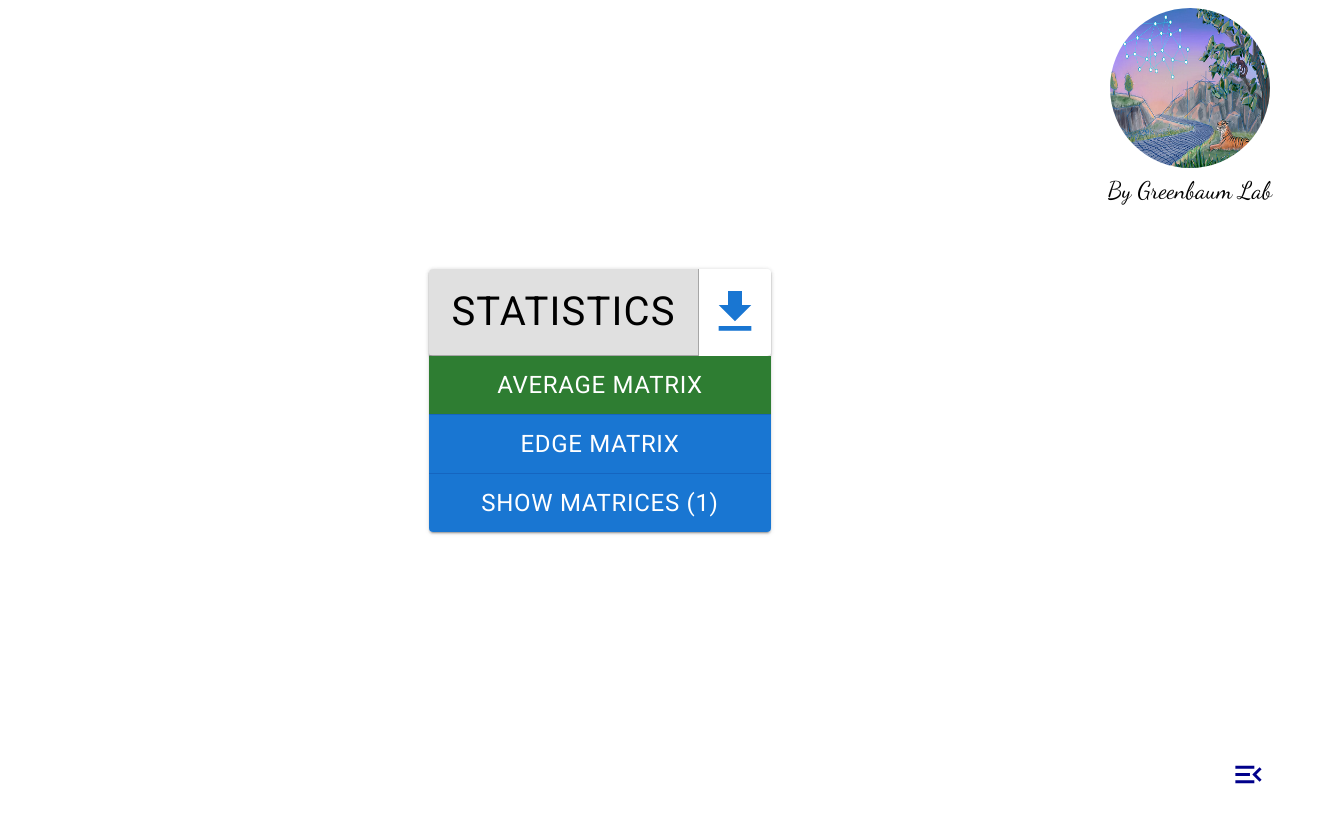
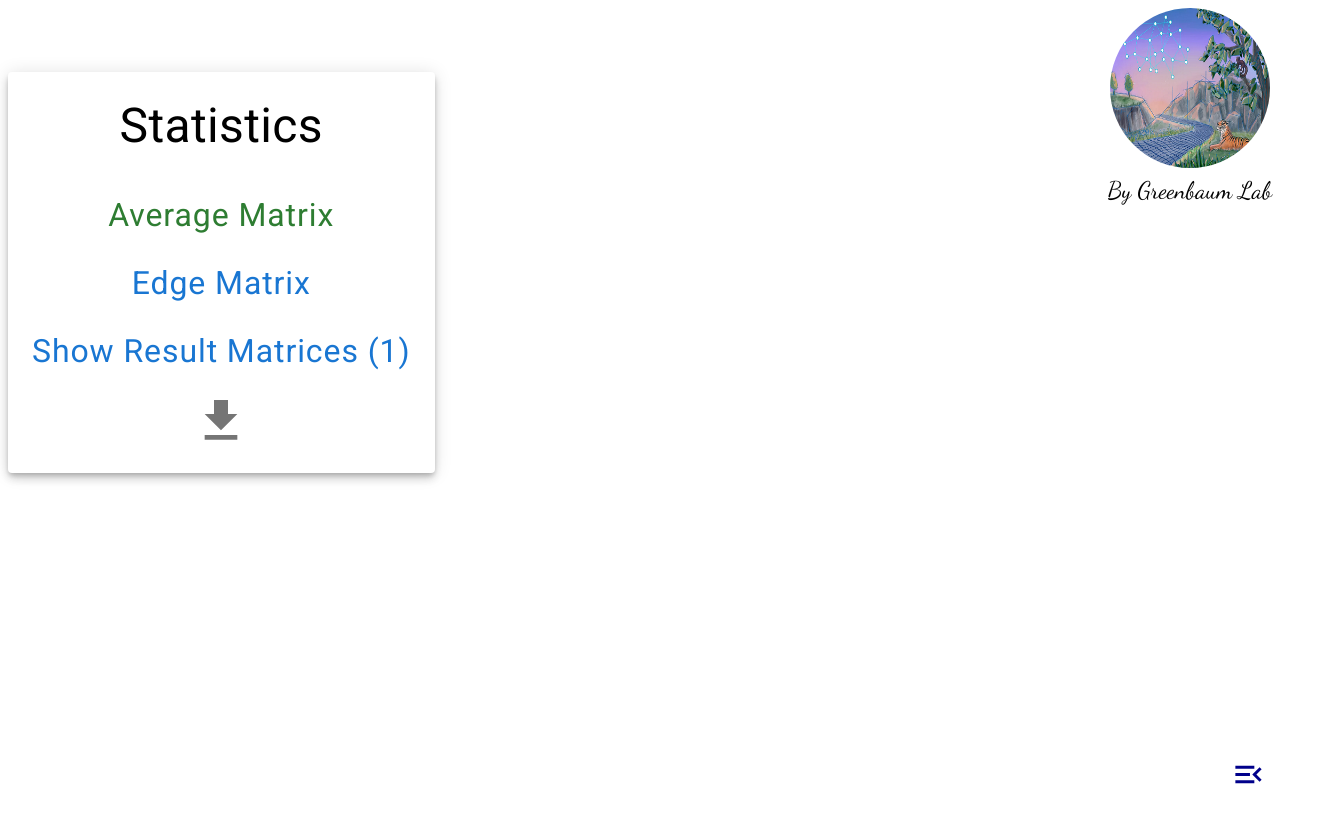
Before and after one commit to Eyal708/WebApplication, a React (Create React App) app: page /Statistics in a window 1280 px wide. Shown: the top 822 px of the page, 1320 px wide, since content can reach past the window. After the commit the page ends 800 px from the top, so only its background shows below. Built offline with nearby package versions, Linux system fonts and the light colour scheme.

Commit message:
Design improvements to statistics page and about our software page.

```diff
--- a/src/HomePageCard.jsx
+++ b/src/HomePageCard.jsx
@@ -13,7 +13,8 @@ const useStyles = makeStyles(() => ({
     margin: "3vmin",
     transition: 'transform 0.3s ease-in-out', // Add transition
     '&:hover': { // Add hover pseudo-class
-      transform: 'scale(1.05)', // Scale up the card
+      transform: 'scale(1.08)', // Scale up the card
+
     },
   },
   media: {
--- a/src/OutputMatrix.jsx
+++ b/src/OutputMatrix.jsx
@@ -63,7 +63,7 @@ function OutputMatrixCell({value, cellSize = 2, isDiag = false, isFst = true, di
                             outputMatrix[rowIndex][colIndex] !== undefined ?
                             outputMatrix[rowIndex][colIndex] : 0}
             isDiag={rowIndex===colIndex} isFst = {isFst}
-            displayValue = {matrixSize <= 10 || extraStats.length > 0}
+            displayValue = {matrixSize <= 10 }
             minValue={minValue} maxValue={maxValue} hoverStats = {extraStats.length > 0 ?
             extraStats[rowIndex][colIndex] : null}/>
         ))}
--- /dev/null
+++ b/src/ScrollMenu.jsx
@@ -0,0 +1,78 @@
+import React, { useState } from 'react';
+import { makeStyles } from '@material-ui/core/styles';
+import Button from '@material-ui/core/Button';
+import Typography from '@material-ui/core/Typography';
+import { InlineMath } from 'react-katex';
+import { rightArrow } from './constants';
+import './index.css';
+
+const useStyles = makeStyles((theme) => ({
+  menu: {
+    position: 'fixed',
+    top: '30vmin', // Adjust based on your logo's position
+    right: '1vmin',
+    display: 'flex',
+    flexDirection: 'column',
+    backgroundColor: 'white', // Optional: Add background color to the menu for better visibility
+    padding: theme.spacing(2), // Optional: Add some padding around the menu items
+    borderRadius: theme.shape.borderRadius, // Optional: Round the corners of the menu
+    boxShadow: theme.shadows[2], // Optional: Add shadow to the menu for a lifted effect
+  },
+  title: {
+    marginBottom: theme.spacing(2), // Space between title and first menu item
+    fontSize: '3.5vmin', // Increase font size for bigger headline
+    color: 'grey', // Change color, example uses Material-UI's primary color
+  },
+  menuItem: {
+    margin: theme.spacing(1),
+    fontSize: '2.5vmin', // Correct font size
+    fontFamily: 'Roboto, sans-serif', // Correct font family
+    '&:hover': {
+      cursor: 'pointer',
+      textDecoration: 'underline',
+    },
+  },
+}));
+
+const ScrollMenu = () => {
+  const classes = useStyles();
+  const [activeSection, setActiveSection] = useState('');
+
+  const handleScroll = (sectionId) => {
+    const section = document.getElementById(sectionId);
+    if (section) {
+      section.scrollIntoView({ behavior: 'smooth', block: 'start' });
+      setActiveSection(sectionId);
+    }
+  };
+
+  const sections = [
+    { id: 'setting', label: 'Setting' },
+    { id: 'migrationToFst', label: <>Migration <span style={{ marginLeft: '5px' }}></span>{rightArrow}<span style={{ marginRight: '5px' }}></span><InlineMath math="F_{st}" /></> },
+    { id: 'fstToMigration', label: <><InlineMath math="F_{st}" /> <span style={{ marginLeft: '5px' }}></span>{rightArrow}<span style={{ marginRight: '5px' }}></span> Migration </> },
+    { id: 'references', label: 'References' },
+    { id: 'credits', label: 'Credits' },
+  ];
+
+
+  return (
+    <div className={classes.menu}>
+      <Typography variant="h6" align='center' className={classes.title}>
+        Contents
+      </Typography>
+      {sections.map((section) => (
+        <Button
+          key={section.id}
+          className={classes.menuItem}
+          onClick={() => handleScroll(section.id)}
+          color={activeSection === section.id ? 'primary' : 'default'}
+          style={{ textTransform: 'none' }}
+        >
+          {section.label}
+        </Button>
+      ))}
+    </div>
+  );
+};
+
+export default ScrollMenu;
--- a/src/Statistics.jsx
+++ b/src/Statistics.jsx
@@ -7,14 +7,15 @@ import ButtonGroup from '@mui/material/ButtonGroup';
 import './index.css';
 import LogoHeader from './LogoHeader';
 import SideMenu from './SideMenu';
-import ArrowLeftIcon from '@mui/icons-material/ArrowLeft';
-import ArrowRightIcon from '@mui/icons-material/ArrowRight';
+import ArrowRightIcon from '@mui/icons-material/SkipNext';
+import ArrowLeftIcon from '@mui/icons-material/SkipPrevious';
 import IconButton from '@mui/material/IconButton';
 import DownloadIcon from '@mui/icons-material/Download';
 import Tooltip from '@material-ui/core/Tooltip';
 import Papa from 'papaparse';
 import JSZip from 'jszip';
 import {CLIP_LOADER} from './constants';
+import Typography from '@material-ui/core/Typography';
 function StatisticsPage(){
     //result matrices is any array of 2d arrays representing squared matrices.
     // This page should disaply the matrix which is the average of all the matrices in the array.
@@ -164,82 +165,115 @@ function StatisticsPage(){
       };
 
     const useStyles = makeStyles((theme) => ({
+        menu: {
+            position: 'fixed',
+            top: '9vmin',
+            left: '1vmin',
+            display: 'flex',
+            flexDirection: 'column',
+            backgroundColor: 'white', // Optional: Add background color to the menu for better visibility
+            padding: theme.spacing(2), // Optional: Add some padding around the menu items
+            borderRadius: theme.shape.borderRadius, // Optional: Round the corners of the menu
+            boxShadow: theme.shadows[6], // Optional: Add shadow to the menu for a lifted effect
+        },
+
+        title: {
+            marginBottom: theme.spacing(2), // Space between title and first menu item
+            fontSize: '6vmin', // Increase font size for bigger headline
+            color: 'black', // Change color, example uses Material-UI's primary color
+            fontFamily: 'Roboto, sans-serif', // Correct font family
+            align:"center"
+        },
+
+        menuItem: {
+            margin: theme.spacing(2),
+            fontSize: '4vmin', // Correct font size
+            fontFamily: 'Roboto, sans-serif', // Correct font family
+            '&:hover': {
+            cursor: 'pointer',
+            textDecoration: 'underline',
+            },
+        },
+
         tooltip: {
-          fontSize: "2vmin", // adjust this value to make the tooltip text bigger
+            fontSize: "2vmin",
         },
-      }));
+    }));
 
-    const classes = useStyles()
+    const classes = useStyles();
 
-    return(
-        <div>
-            <LogoHeader/>
-            <SideMenu/>
-            <Grid container direction="row" justifyContent="center" alignItems="center" spacing={10}>
+    return (
+        <div style={{ display: 'flex', justifyContent: 'center', alignItems: 'center', height: '100vh' }}>
+            <LogoHeader />
+            <SideMenu />
+            <Grid container direction="column" justifyContent="center" alignItems="center"
+                        alignContent='center' spacing={1} style={{paddingLeft:"5vmin"}}>
+                <Grid item style={{ borderCollapse: 'collapse', margin: '0 auto' }}>
+                    {determineStatToShow()}
+                </Grid>
+
                 <Grid item>
-                    <Grid container direction="column" justifyContent="center" alignItems="center">
-                        <Grid item>
-                            <ButtonGroup orientation='vertical' size = "large" color="primary" variant='contained'>
-                                <ButtonGroup orientation='horizontal' size = 'large' color="primary"
-                                                variant='contained'>
-                                <Button disabled color="primary" style={{color:"black", fontSize:"5vmin"}} >
-                                                        Statistics</Button>
-                                <Tooltip title="Download statistics as a zip file."
-                                        classes={{ tooltip: classes.tooltip }} placement='top-end'>
-                                    <IconButton color = "primary" onClick={downloadStatistics}>
-                                                <DownloadIcon style={{fontSize:"7vmin"}}/>
-                                    </IconButton>
-                                </Tooltip>
-                                </ButtonGroup>
-                                <Tooltip title="Each cell shows the average value of the edge across
-                                                all matrices.
-                                                Hover over a cell to see the standard deviation."
-                                                placement='left-end'
-                                                 classes={{ tooltip: classes.tooltip }}>
-                                    <Button color = {buttonClicked===0 ? "success":"primary"}
-                                            onClick={()=>onStatClick(0)} style={{fontSize:"3vmin"}}>
-                                            Average Matrix </Button>
-                                </Tooltip>
-
-                                <Tooltip title="Each cell shows the fraction of matrices in
-                                                which the edge exists (meaning its value is greater than 0)."
-                                                placement='left-end'
-                                                classes={{ tooltip: classes.tooltip }}>
-                                    <Button color = {buttonClicked===1 ? "success":"primary"}
-                                            onClick={()=>onStatClick(1)} style={{fontSize:"3vmin"}}>
-                                            Edge Matrix </Button>
-                                </Tooltip>
-
-                                <Tooltip title="Toggle between matrices." placement="left-end"
-                                         classes={{ tooltip: classes.tooltip }}>
-                                    <Button color = {buttonClicked===2 ? "success":"primary"}
-                                            onClick={()=>onStatClick(2)} style ={{fontSize:"3vmin"}}>
-                                            {`Show Matrices (${matrixIndex + 1})`} </Button>
-                                </Tooltip>
-                            </ButtonGroup>
-                        </Grid>
-                        <Grid item>
-                            {buttonClicked === 2 && <ButtonGroup disableElevation orientation='horizontal'
-                                                    color="primary" variant = "text" size="small">
-                                <Button onClick = {()=>onLeftClick()}
-                                        startIcon = {<ArrowLeftIcon style={{fontSize:"5vmin"}}/>}>  </Button>
-                                <Button onClick={()=>onRightClick()}
-                                        startIcon = {<ArrowRightIcon style={{fontSize:"5vmin"}}/>}>  </Button>
-                                </ButtonGroup>}
-                        </Grid>
-                    </Grid>
-                </Grid>
-                <Grid item>
-                    <Grid container direction="column" justifyContent="center" alignItems="center"
-                        style={{ minHeight: '100vh', display: 'flex' }}>
-                        <Grid item style={{ borderCollapse: 'collapse', margin: '0 auto'}}>
-                            {determineStatToShow()}
-                        </Grid>
-                    </Grid>
+                {buttonClicked === 2 && (
+                <ButtonGroup disableElevation orientation="horizontal" color="success" variant="text" size="small" style={{ border: 'none', backgroundColor: 'transparent' }}>
+                    <Button onClick={() => onLeftClick()} startIcon={<ArrowLeftIcon style={{ fontSize: "8vmin" }} />} style={{ borderRight: 'none', padding:'0px' }} />
+                    <Button onClick={() => onRightClick()} startIcon={<ArrowRightIcon style={{ fontSize: "8vmin" }} />} style={{ borderLeft: 'none', padding:'0px' }} />
+                </ButtonGroup>
+            )}
                 </Grid>
             </Grid>
 
+            <div className={classes.menu}>
+                <Grid container direction='column' alignItems='center'>
+                    <Grid item>
+                        <Typography variant="h6" className = {classes.title} >
+                            Statistics
+                        </Typography>
+                    </Grid>
+                    <Grid item container direction='column'>
+                        <Tooltip
+                            title="Each cell shows the average value of the edge across all matrices. Hover over a cell to see the standard deviation."
+                            placement="right"
+                            classes={{ tooltip: classes.tooltip }}>
+                            <Button
+                                className={classes.menuItem}
+                                color={buttonClicked === 0 ? "success" : "primary"}
+                                onClick={() => onStatClick(0)}
+                                style={{ textTransform:'none', fontSize:'4vmin'}}>
+                                Average Matrix
+                            </Button>
+                        </Tooltip>
+                        <Tooltip
+                            title="Each cell shows the fraction of matrices in which the edge exists (meaning its value is greater than 0)."
+                            placement="right"
+                            classes={{ tooltip: classes.tooltip }}>
+                            <Button
+                                className={classes.menuItem}
+                                color={buttonClicked === 1 ? "success" : "primary"}
+                                onClick={() => onStatClick(1)}
+                                style={{ textTransform:'none', fontSize:"4vmin"}}>
+                                Edge Matrix
+                            </Button>
+                        </Tooltip>
+                        <Tooltip title="Toggle between result matrices." placement="right" classes={{ tooltip: classes.tooltip }}>
+                            <Button className={classes.menuItem}
+                                color={buttonClicked === 2 ? "success" : "primary"}
+                                onClick={() => onStatClick(2)}
+                                style={{ textTransform : 'none', fontSize:"4vmin" }}>
+                                {`Show Result Matrices (${matrixIndex + 1})`}
+                            </Button>
+                        </Tooltip>
+                        <Tooltip
+                            title="Download statistics as a zip file."
+                            classes={{ tooltip: classes.tooltip }}
+                            placement="right">
+                            <IconButton color="default" onClick={downloadStatistics}>
+                                <DownloadIcon style={{ fontSize: "7vmin" }} />
+                            </IconButton>
+                        </Tooltip>
+                    </Grid>
+                </Grid>
+            </div>
         </div>
-        );
+    );
 }
 export default StatisticsPage;
--- a/src/TransformationPage.jsx
+++ b/src/TransformationPage.jsx
@@ -197,7 +197,7 @@ export default function TransformationPage({inputMatrixType, isIndirectMigration
   displayDownloadZip : (!outputMatrix && submittedMatrix) ? displayCalculatingMatrix: displayOutputMatrix;
 
   return (
-    <div>
+    <div style={{marginTop:"5vmin"}}>
       <ExplanationCard title={cardTitle} image = {cardImage} description = {cardDescription}/>
       <SideMenu/>
       <LogoHeader/>
@@ -210,7 +210,7 @@ export default function TransformationPage({inputMatrixType, isIndirectMigration
           multipleRuns={multipleRuns} setMultipleRuns={setMultipleRuns} numRuns={numRuns}
           setNumRuns={setNumRuns}/>
         </Grid>
-        <Grid item style={{ position:'absolute', top: margin,  width: '100%' }}>{displayOutput}
+          <Grid item style={{ position:'absolute', top: margin,  width: '100%'}}>{displayOutput}
         </Grid>
       </Grid>
     </div>
```
Also changed, not shown: src/AboutPage.jsx (+48 -9 lines), src/FstToMigration.jsx (+11 -1 lines), src/MigrationToFst.jsx (+11 -3 lines), src/constants.js (+12 -11 lines). Lines whose indentation alone changed are shown as unchanged.
